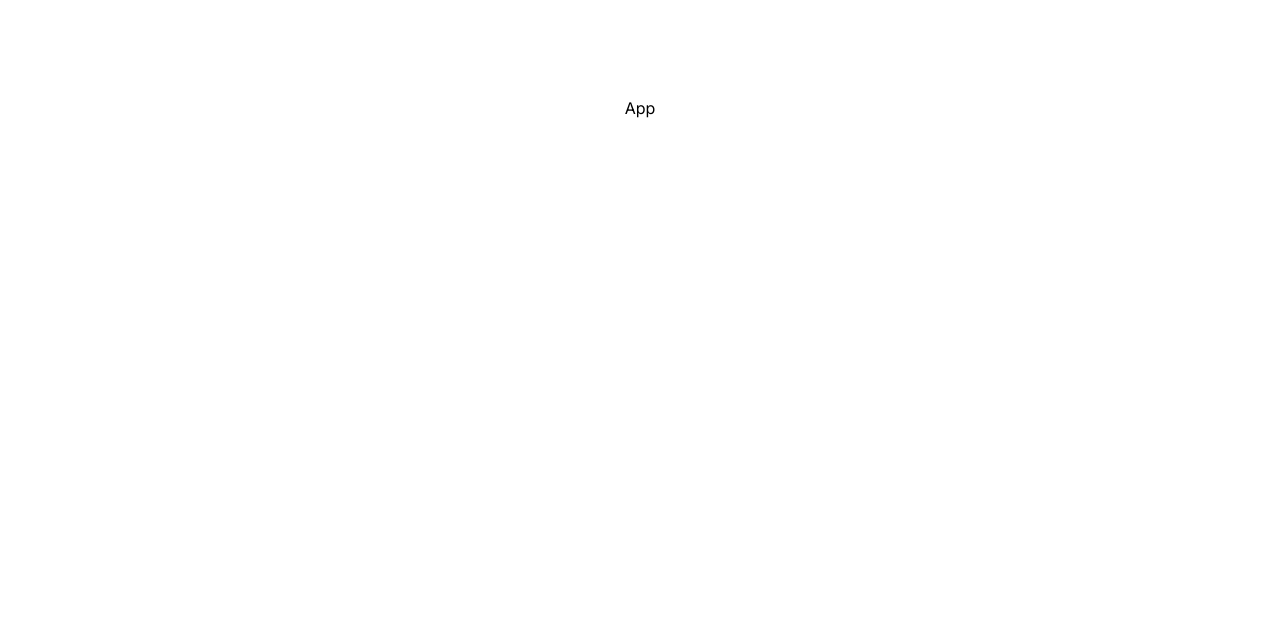
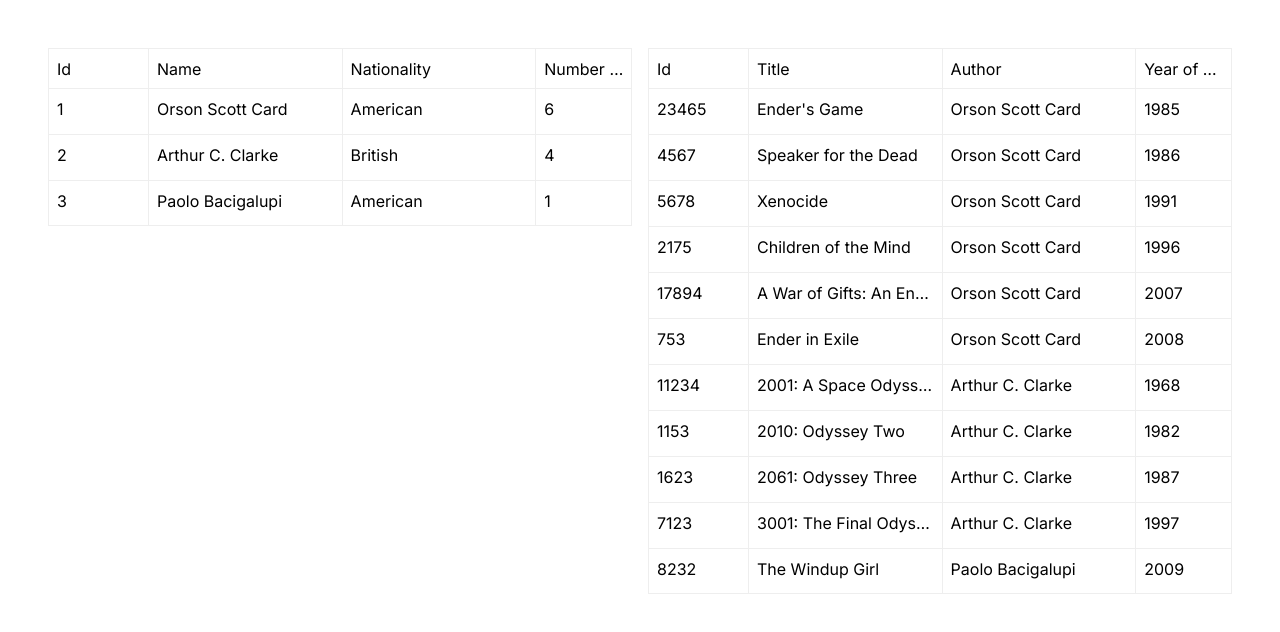
Before and after one commit to Yehor-gato/tables-app, a Next.js app: page / in a window 1280 px wide. Shown: the top 632 px of the page. Built offline with nearby package versions, Linux system fonts and the light colour scheme.

Commit message:
feat: display tables

```diff
--- /dev/null
+++ b/app/components/BooksTable.tsx
@@ -0,0 +1,43 @@
+"use client";
+import { FC } from "react";
+import { TableBook } from "@/app/types";
+import { Table } from "rsuite-table";
+
+type Props = {
+  tableBooks: TableBook[];
+};
+
+const BooksTable: FC<Props> = ({ tableBooks }) => {
+  return (
+    <Table<TableBook, string>
+      data={tableBooks}
+      autoHeight
+      cellBordered
+      bordered
+      virtualized
+    >
+      {({ Column, HeaderCell, Cell }) => (
+        <>
+          <Column>
+            <HeaderCell>Id</HeaderCell>
+            <Cell>{(row) => row.id}</Cell>
+          </Column>
+          <Column flexGrow={2}>
+            <HeaderCell>Title</HeaderCell>
+            <Cell>{(row) => row.title}</Cell>
+          </Column>
+          <Column flexGrow={2}>
+            <HeaderCell>Author</HeaderCell>
+            <Cell>{(row) => row.authorName}</Cell>
+          </Column>
+          <Column flexGrow={1}>
+            <HeaderCell>Year of Publication</HeaderCell>
+            <Cell>{(row) => row.year}</Cell>
+          </Column>
+        </>
+      )}
+    </Table>
+  );
+};
+
+export default BooksTable;
--- /dev/null
+++ b/app/components/WritersTable.tsx
@@ -0,0 +1,43 @@
+"use client";
+import { FC } from "react";
+import { Table } from "rsuite-table";
+import { TableWriter } from "@/app/types";
+
+type Props = {
+  tableWriters: TableWriter[];
+};
+
+const WritersTable: FC<Props> = ({ tableWriters }) => {
+  return (
+    <Table<TableWriter, string>
+      data={tableWriters}
+      autoHeight
+      cellBordered
+      bordered
+      virtualized
+    >
+      {({ Column, HeaderCell, Cell }) => (
+        <>
+          <Column>
+            <HeaderCell>Id</HeaderCell>
+            <Cell>{(row) => row.id}</Cell>
+          </Column>
+          <Column flexGrow={2}>
+            <HeaderCell>Name</HeaderCell>
+            <Cell>{(row) => row.name}</Cell>
+          </Column>
+          <Column flexGrow={2}>
+            <HeaderCell>Nationality</HeaderCell>
+            <Cell>{(row) => row.nationality}</Cell>
+          </Column>
+          <Column flexGrow={1}>
+            <HeaderCell>Number of Books</HeaderCell>
+            <Cell>{(row) => row.numberOfBooks}</Cell>
+          </Column>
+        </>
+      )}
+    </Table>
+  );
+};
+
+export default WritersTable;
--- a/app/layout.tsx
+++ b/app/layout.tsx
@@ -1,22 +1,23 @@
-import type { Metadata } from 'next'
-import { Inter } from 'next/font/google'
-import './globals.css'
+import type { Metadata } from "next";
+import { Inter } from "next/font/google";
+import "./globals.css";
+import "rsuite-table/dist/css/rsuite-table.css";
 
-const inter = Inter({ subsets: ['latin'] })
+const inter = Inter({ subsets: ["latin"] });
 
 export const metadata: Metadata = {
-  title: 'Create Next App',
-  description: 'Generated by create next app',
-}
+  title: "Table app",
+  description: "Table app test assessment",
+};
 
 export default function RootLayout({
   children,
 }: {
-  children: React.ReactNode
+  children: React.ReactNode;
 }) {
   return (
     <html lang="en">
       <body className={inter.className}>{children}</body>
     </html>
-  )
+  );
 }
--- a/app/page.tsx
+++ b/app/page.tsx
@@ -1,14 +1,21 @@
 import fetchWriters from "@/app/services/api/writers";
 import fetchBooks from "@/app/services/api/books";
 import buildTableData from "@/app/utils/buildTableData";
+import WritersTable from "@/app/components/WritersTable";
+import BooksTable from "@/app/components/BooksTable";
 
 export default async function Home() {
   const [writers, books] = await Promise.all([fetchWriters(), fetchBooks()]);
   const { tableWriters, tableBooks } = buildTableData(writers, books);
 
   return (
-    <main className="flex min-h-screen flex-col items-center justify-between p-24">
-      App
+    <main className="flex min-h-screen items-start justify-between p-12 space-x-4">
+      <div className="flex-1">
+        <WritersTable tableWriters={tableWriters} />
+      </div>
+      <div className="flex-1">
+        <BooksTable tableBooks={tableBooks} />
+      </div>
     </main>
   );
 }
--- a/package.json
+++ b/package.json
@@ -14,7 +14,8 @@
   "dependencies": {
     "next": "14.0.3",
     "react": "^18",
-    "react-dom": "^18"
+    "react-dom": "^18",
+    "rsuite-table": "^5.18.2"
   },
   "devDependencies": {
     "@commitlint/cli": "^18.4.3",
```
Also changed, not shown: 1 other file (tests, documents, lock files or other folders).
